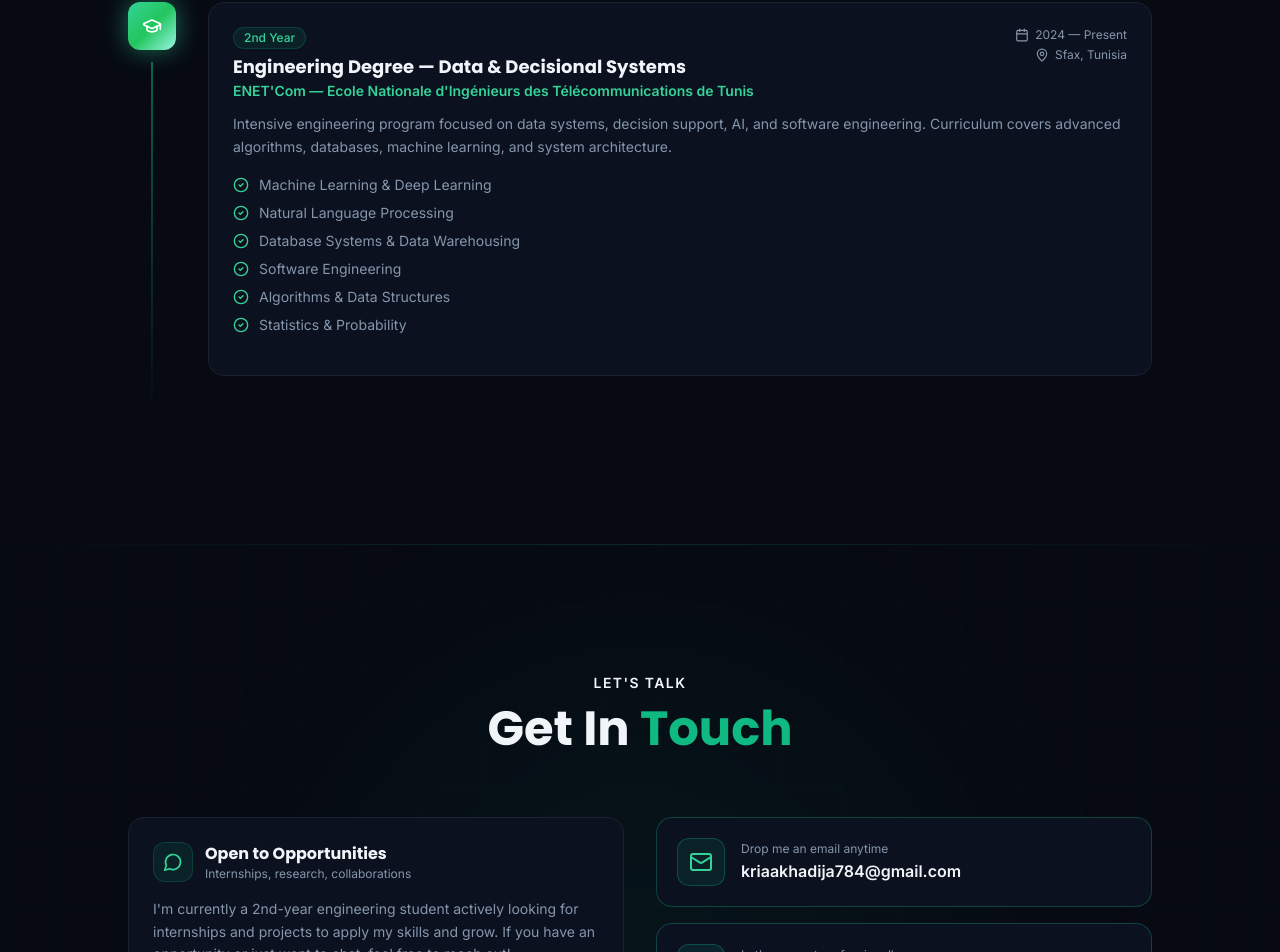
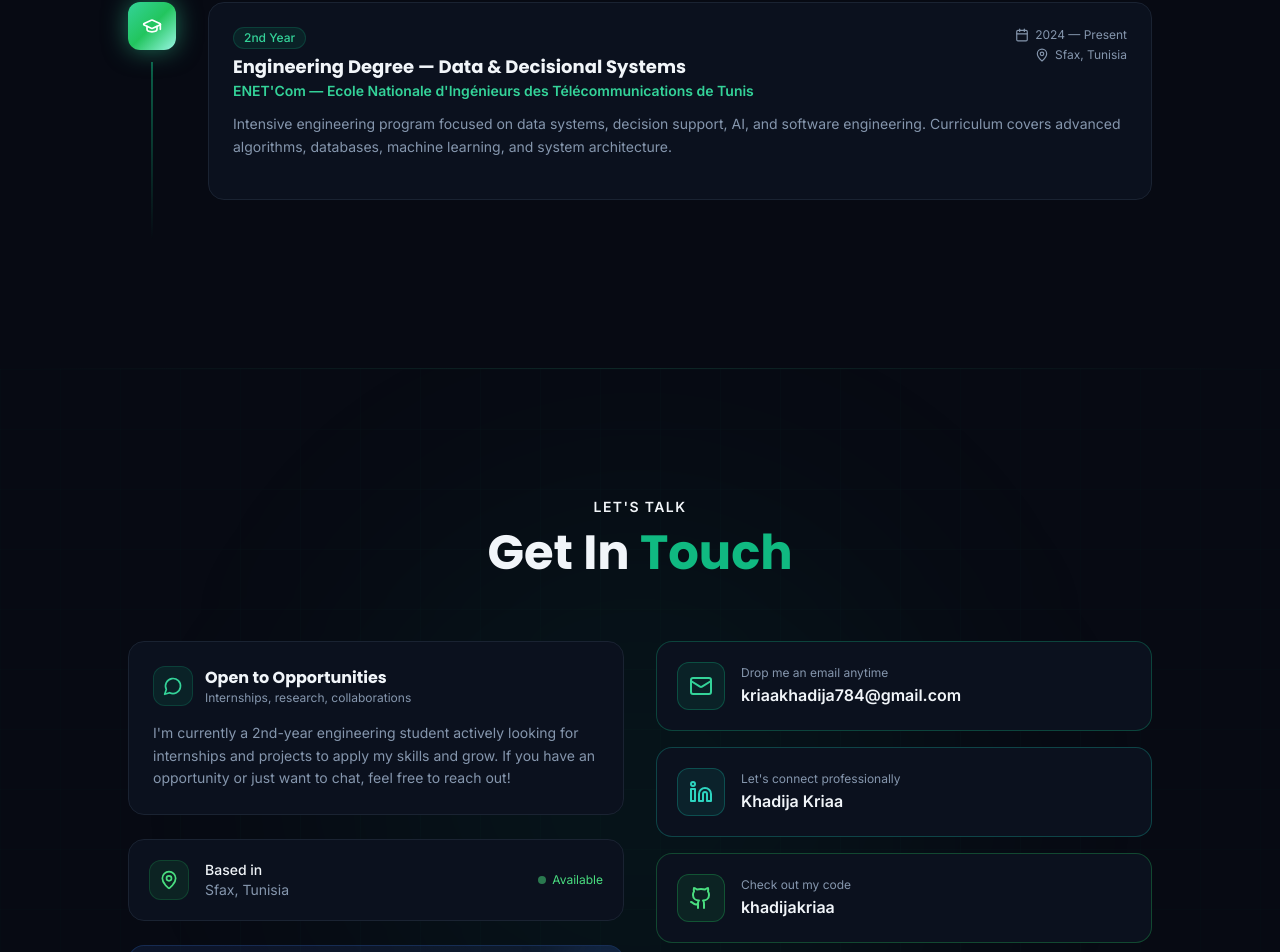
Before and after one commit to khadijakriaa/myportfolio, a Next.js app: page / in a window 1280 px wide. Shown: the part 5371-6323 px from the top of the page. Built offline with nearby package versions, Linux system fonts and the light colour scheme.

Commit message:
removed courses

```diff
--- a/components/sections/experience-education.tsx
+++ b/components/sections/experience-education.tsx
@@ -31,14 +31,6 @@ const EDUCATION = [
     year: '2nd Year',
     location: 'Sfax, Tunisia',
     description: 'Intensive engineering program focused on data systems, decision support, AI, and software engineering. Curriculum covers advanced algorithms, databases, machine learning, and system architecture.',
-    courses: [
-      'Machine Learning & Deep Learning',
-      'Natural Language Processing',
-      'Database Systems & Data Warehousing',
-      'Software Engineering',
-      'Algorithms & Data Structures',
-      'Statistics & Probability',
-    ],
   },
 ];
 
@@ -205,7 +197,7 @@ export default function ExperienceEducation() {
                 location={edu.location}
                 badge={edu.year}
                 description={edu.description}
-                items={edu.courses}
+                items={[]} // No specific achievements listed for education
                 align="right"
               />
             ))}
```
